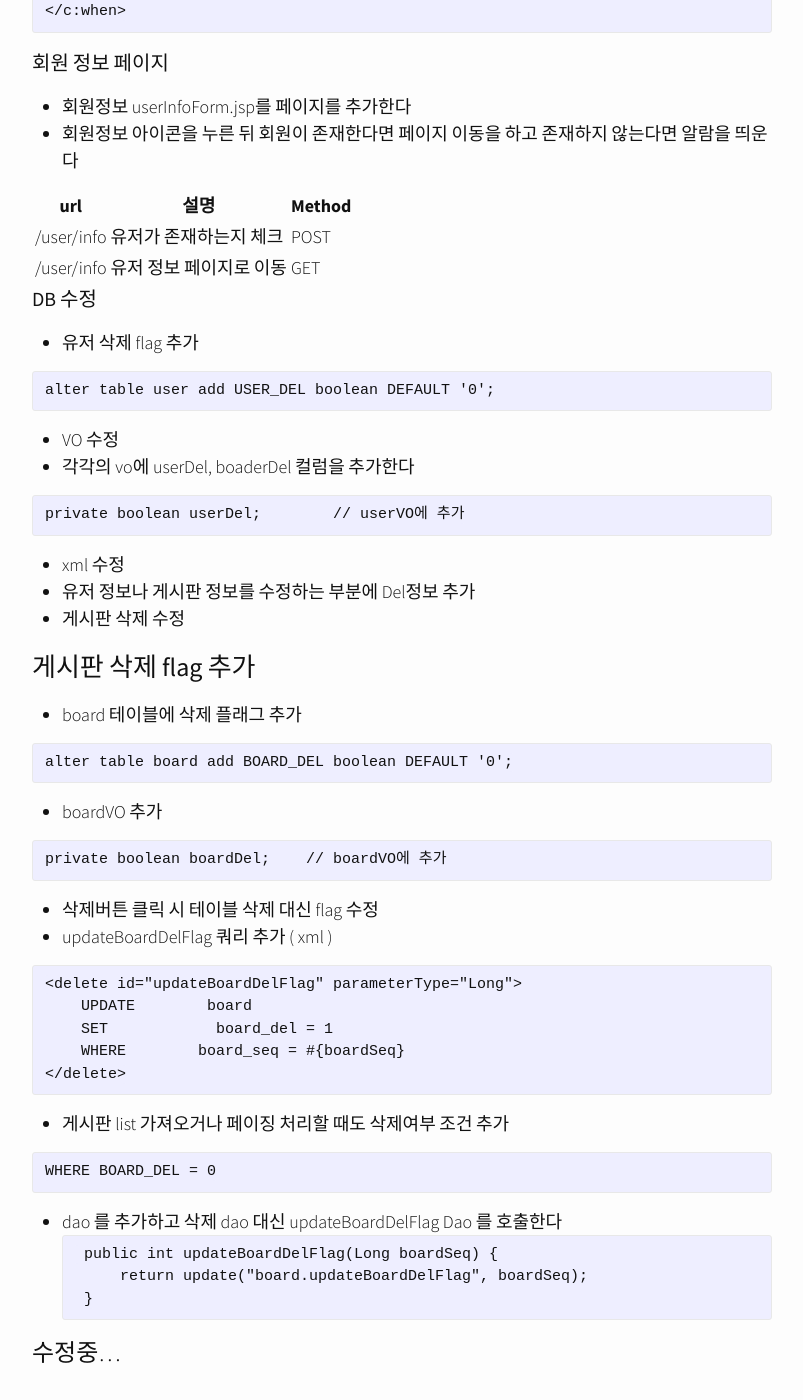
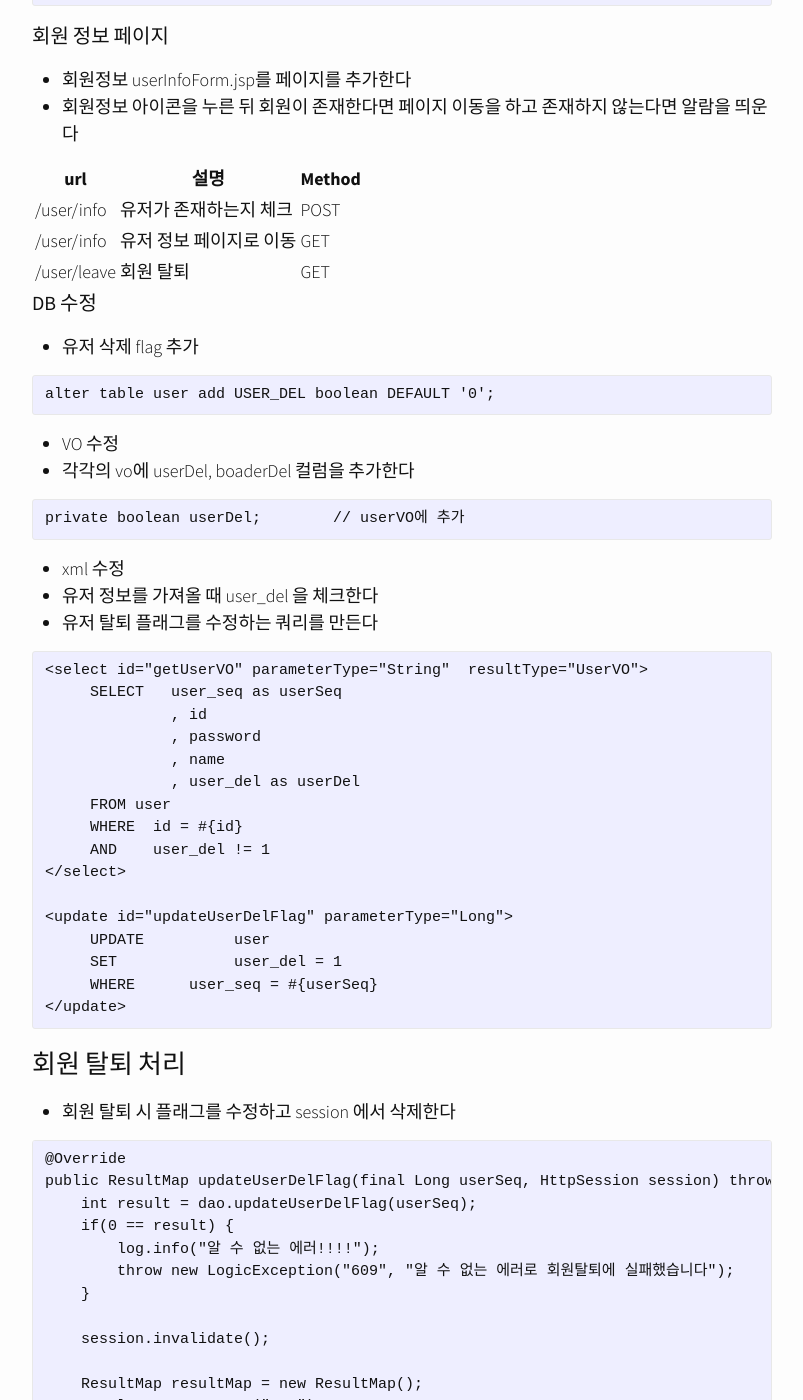
Before and after one commit to parkwonhui/parkwonhui.dev-github.io, a Jekyll site: the page built from _posts/spring/2019-4-25-spring-board-delete-flag.md, in a window 1280 px wide and 1400 px high, scrolled down 1039 px. Shown: the whole window, without its empty margins (238-1041 px from the left). Built offline with Jekyll 4.4.1, drawn with Linux system fonts in a browser that asks for light colours; nearby versions of some CDN libraries; comment, search, counter and statistics services are not loaded; some of the changed text lies outside the part shown.

Commit message:
내용 수정

```diff
--- a/_posts/spring/2019-4-25-spring-board-delete-flag.md
+++ b/_posts/spring/2019-4-25-spring-board-delete-flag.md
@@ -9,12 +9,11 @@ comments: true
 ### 회원 탈퇴
 - 회원 탈퇴 기능을 만들면 탈퇴한 회원여부를 flag로 기록해야한다
 - 데이터 보존을 위한 용도
-	- 회원탈퇴 추가
-	- 탈퇴한 회원 게시물 플래그 수정
-	- 탈퇴한 회원 id로 검색안되도록 수정
-	- 회원가입 시 탈퇴한 회원과 같은 id라면
-	- 로그인 시 탈퇴한 회원이 아닌 회원의 비밀번호 체크
-	- 회원탈퇴 시 게시물도 접근할 수 없도록 만든다. 그러므로 게시물도 삭제 flag가 필요하다
+	- 회원탈퇴 기능 추가
+	- 게시판 : 탈퇴한 회원 게시물 플래그 수정
+	- 검색 : 탈퇴한 회원 id로 검색안되도록 수정
+	- 회원가입 : 회원가입 시 탈퇴한 회원과 같은 id라도 회원가입 되도록
+	- 로그인 : 탈퇴한 회원 로그인 안되도록 수정
 
 #### 회원 정보 아이콘 추가
 - bootstrap awesome font 'fa-user' icon을 추가한다
@@ -35,6 +34,7 @@ comments: true
 |----|----|-----|
 |/user/info| 유저가 존재하는지 체크 |POST |
 |/user/info| 유저 정보 페이지로 이동 | GET |
+|/user/leave| 회원 탈퇴 | GET |
 
 #### DB 수정
 - 유저 삭제 flag 추가
@@ -50,8 +50,48 @@ alter table user add USER_DEL boolean DEFAULT '0';
 private boolean userDel;        // userVO에 추가
 ~~~
 - xml 수정
-- 유저 정보나 게시판 정보를 수정하는 부분에 Del정보 추가
-- 게시판 삭제 수정
+- 유저 정보를 가져올 때 user_del 을 체크한다
+- 유저 탈퇴 플래그를 수정하는 쿼리를 만든다
+
+~~~
+<select id="getUserVO" parameterType="String"  resultType="UserVO">
+     SELECT   user_seq as userSeq
+              , id
+              , password
+              , name
+              , user_del as userDel
+     FROM user
+     WHERE  id = #{id}
+     AND    user_del != 1
+</select>
+
+<update id="updateUserDelFlag" parameterType="Long">
+     UPDATE          user
+     SET             user_del = 1
+     WHERE      user_seq = #{userSeq}
+</update>
+~~~
+### 회원 탈퇴 처리
+- 회원 탈퇴 시 플래그를 수정하고 session 에서 삭제한다
+
+~~~
+@Override
+public ResultMap updateUserDelFlag(final Long userSeq, HttpSession session) throws Exception {
+    int result = dao.updateUserDelFlag(userSeq);
+    if(0 == result) {
+        log.info("알 수 없는 에러!!!!");
+        throw new LogicException("609", "알 수 없는 에러로 회원탈퇴에 실패했습니다");
+    }
+
+    session.invalidate();
+
+    ResultMap resultMap = new ResultMap();
+    resultMap.setStatus("200");
+    resultMap.setMsg("");
+
+    return resultMap;
+}
+~~~
 
 ### 게시판 삭제 flag 추가
 
```
